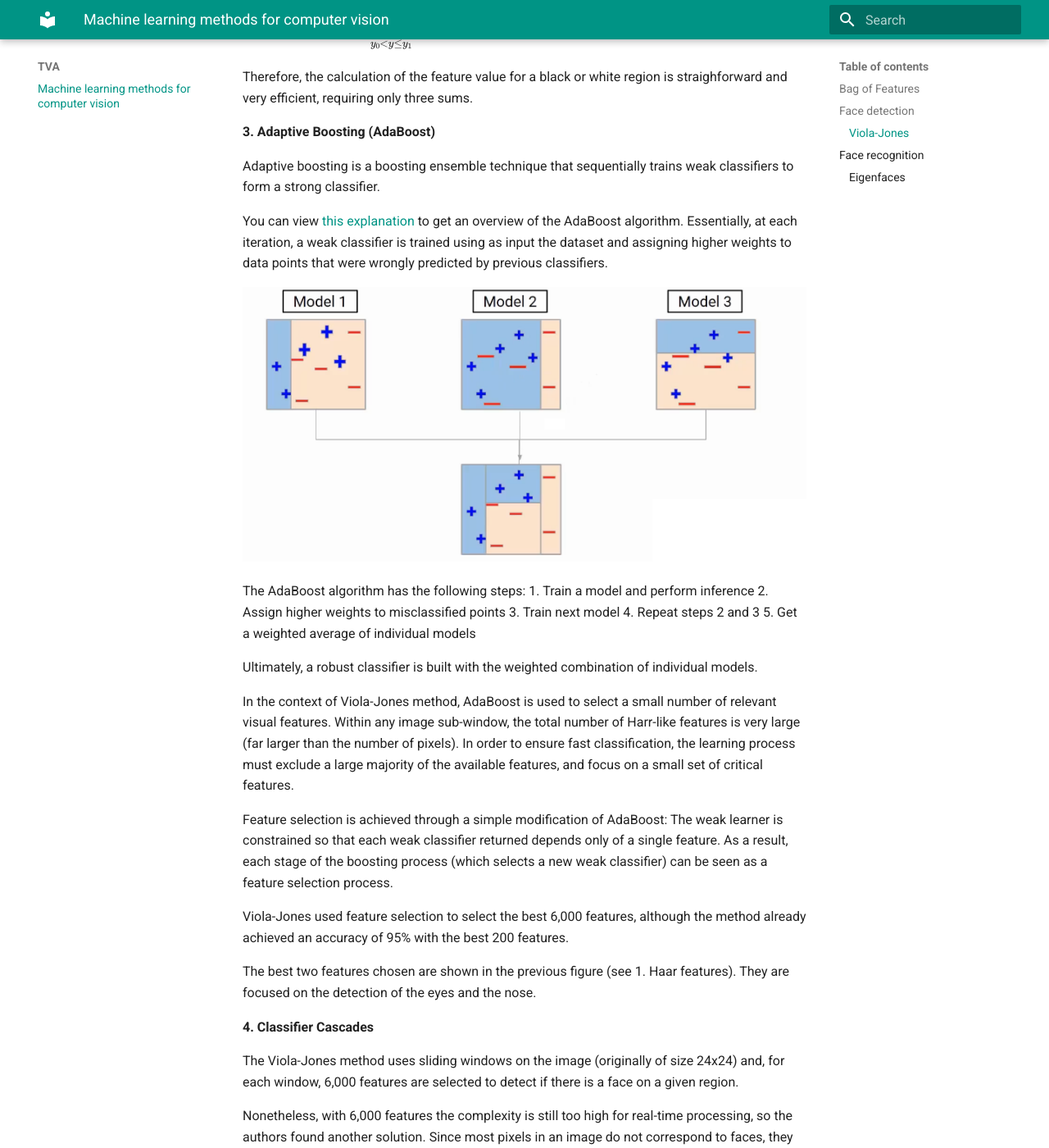
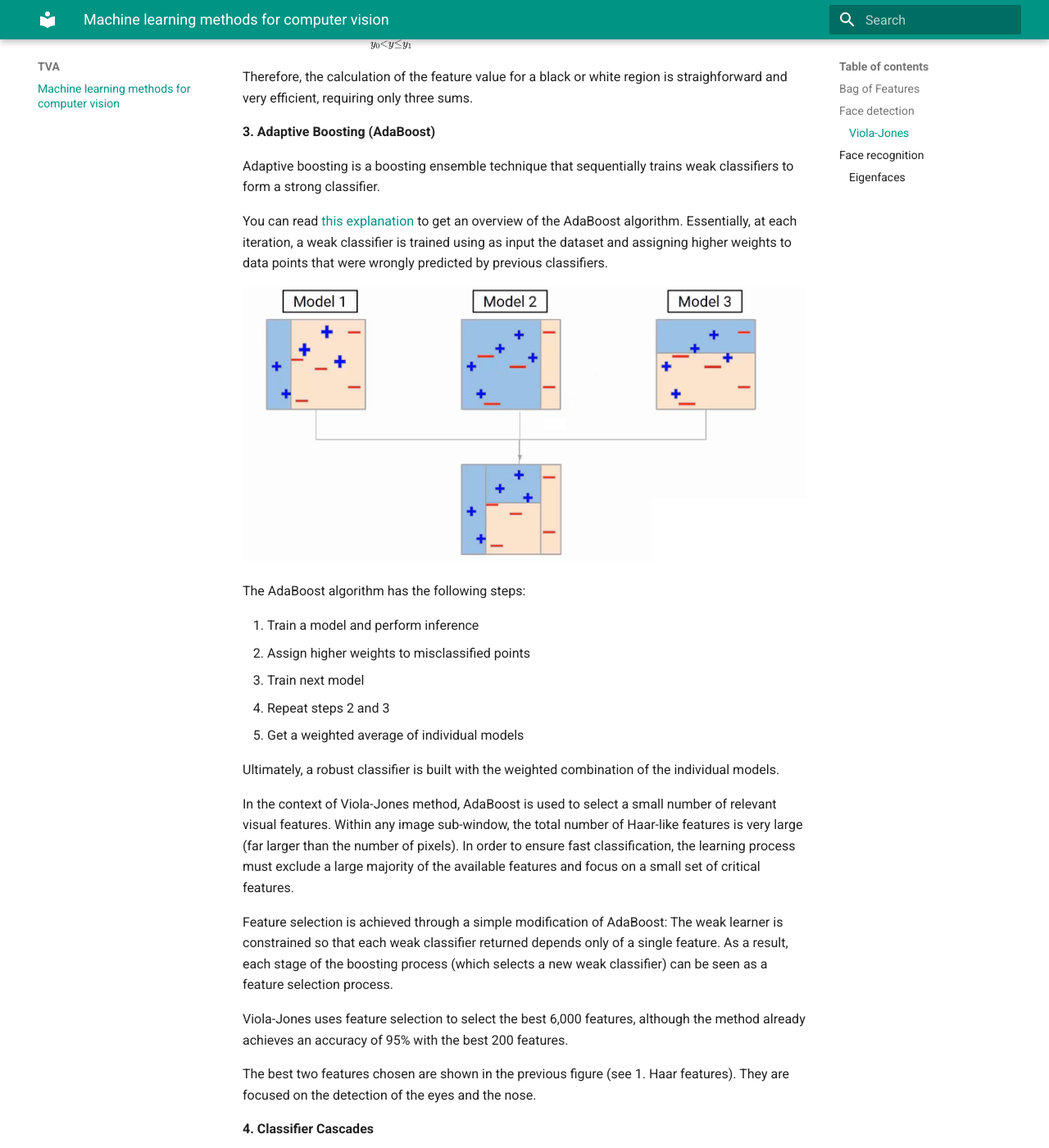
Before and after one commit to pertusa/tva, an MkDocs documentation site: the page built from docs/mltva.md, in a window 1280 px wide and 1400 px high, scrolled down 6244 px. Shown: the whole window at 82% size. Built offline with MkDocs 1.6.1 and Material for MkDocs 9.7.7, drawn with Linux system fonts in a browser that asks for light colours; formulas are drawn with MathJax 3; some of the changed text lies outside the part shown.

Commit message:
Minor changes

```diff
--- a/docs/mltva.md
+++ b/docs/mltva.md
@@ -176,24 +176,25 @@
 
 Adaptive boosting is a boosting ensemble technique that sequentially trains weak classifiers to form a strong classifier.
 
-You can view [this explanation](https://www.analyticsvidhya.com/blog/2021/06/adaboost-a-brief-introduction-to-ensemble-learning/) to get an overview of the AdaBoost algorithm. Essentially, at each iteration, a weak classifier is trained using as input the dataset and assigning higher weights to data points that were wrongly predicted by previous classifiers.
+You can read [this explanation](https://www.analyticsvidhya.com/blog/2021/06/adaboost-a-brief-introduction-to-ensemble-learning/) to get an overview of the AdaBoost algorithm. Essentially, at each iteration, a weak classifier is trained using as input the dataset and assigning higher weights to data points that were wrongly predicted by previous classifiers.
 
 ![Adaboost. Source:https://www.analyticsvidhya.com/blog/2021/03/](images/adaboost.png)
 
 The AdaBoost algorithm has the following steps:
+
 1. Train a model and perform inference
 2. Assign higher weights to misclassified points
 3. Train next model
 4. Repeat steps 2 and 3
 5. Get a weighted average of individual models
 
-Ultimately, a robust classifier is built with the weighted combination of individual models.
+Ultimately, a robust classifier is built with the weighted combination of the individual models.
 
-In the context of Viola-Jones method, AdaBoost is used to select a small number of relevant visual features. Within any image sub-window, the total number of Harr-like features is very large (far larger than the number of pixels). In order to ensure fast classification, the learning process must exclude a large majority of the available features, and focus on a small set of critical features.
+In the context of Viola-Jones method, AdaBoost is used to select a small number of relevant visual features. Within any image sub-window, the total number of Haar-like features is very large (far larger than the number of pixels). In order to ensure fast classification, the learning process must exclude a large majority of the available features and focus on a small set of critical features.
 
-Feature selection is achieved through a simple modification of AdaBoost: The weak learner is constrained so that each weak classifier returned depends only of a single feature. As a result, each stage of the boosting process  (which selects a new weak classifier) can be seen as a feature selection process.
+Feature selection is achieved through a simple modification of AdaBoost: The weak learner is constrained so that each weak classifier returned depends only of a single feature. As a result, each stage of the boosting process (which selects a new weak classifier) can be seen as a feature selection process.
 
-Viola-Jones used feature selection to select the best 6,000 features, although the method already achieved an accuracy of 95% with the best 200 features.
+Viola-Jones uses feature selection to select the best 6,000 features, although the method already achieves an accuracy of 95% with the best 200 features.
 
 The best two features chosen are shown in the previous figure (see 1. Haar features). They are focused on the detection of the eyes and the nose.
 
@@ -229,7 +230,7 @@
 
  ![Eigenfaces. Source: https://en.wikipedia.org/wiki/Eigenface](images/Eigenfaces.png)
 
-Any human face can be considered to be a combination of these standard eigenfaces. For example, one's face might be composed of the average face plus 10% from eigenface 1, 55% from eigenface 2, and even −3% from eigenface 3. Remarkably, it does not take many eigenfaces combined together to achieve a fair approximation of most faces.
+Any human face can be considered to be a combination of these standard eigenfaces. For example, one's face might be composed of the average face plus 10% from eigenface 1.55% from eigenface 2, and even −3% from eigenface 3. Remarkably, it does not take many eigenfaces combined together to achieve a fair approximation of most faces.
 
 
 **Methodology**
@@ -292,7 +293,7 @@
 
 The third image pair has a much larger distance (9.81), indicating that the two faces presented to the Eigenfaces algorithm are not the same person.
 
-In practice, we often do not rely on a simple k-NN algorithm for identification. Accuracy can be increased by using more advanced machine learning algorithms, such as Support Vector Machines (SVMs), Random Forests, etc.
+In practice, we often do not rely on a simple \(k\)-NN algorithm for identification. Accuracy can be increased by using more advanced machine learning algorithms, such as Support Vector Machines (SVMs), Random Forests, etc.
 
 **Discussion**
 
```
Also changed, not shown: other parts of docs/mltva.md (+3 -3 lines).
